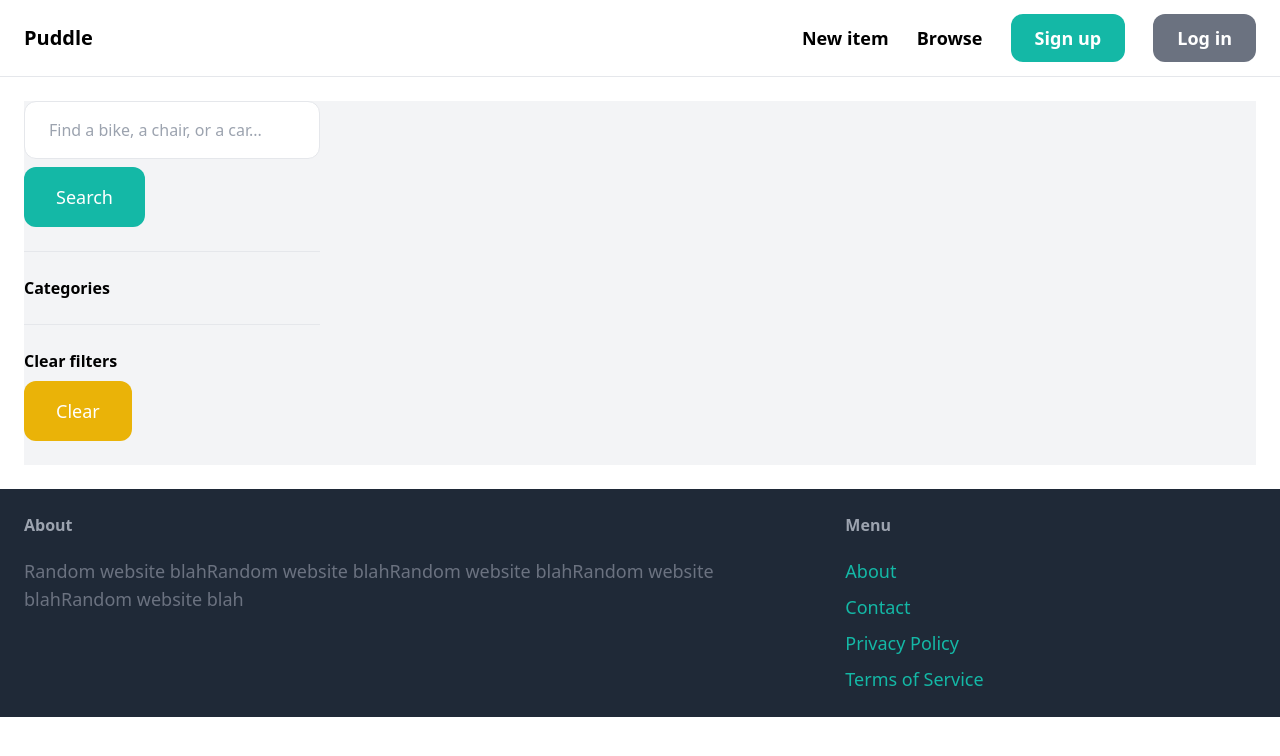
After one commit to sobanshoaib/django-marketplace, a Django app: page /items/ in a window 1280 px wide. The commit adds this page. Shown: the top 756 px of the page. Run offline with Django 5.2, Linux system fonts and the light colour scheme; data that the repository does not hold is empty; some libraries are stand-ins or nearby versions.

Commit message:
added a search feature

```diff
--- a/coolMarketplace/core/templates/core/base.html
+++ b/coolMarketplace/core/templates/core/base.html
@@ -12,7 +12,7 @@
 
         <div class="space-x-6">
             <a href="{% url 'item:new' %}" class="text-lg font-semibold hover:text-gray-500">New item</a>
-            <a href="#" class="text-lg font-semibold hover:text-gray-500">Browse</a>
+            <a href="{% url 'item:items' %}" class="text-lg font-semibold hover:text-gray-500">Browse</a>
 
             {% if request.user.is_authenticated %}
                 <a href="#" class="px-6 py-3 text-lg font-semibold bg-teal-500 text-white rounded-xl hover:bg-teal-700">Inbox</a>
--- /dev/null
+++ b/coolMarketplace/item/templates/item/items.html
@@ -0,0 +1,55 @@
+{% extends 'core/base.html' %}
+
+{% block title %}Items{% endblock %}
+
+{% block content %}
+    <div class="pb-6 grid grid-cols-4 gap-4 bg-gray-100">
+        <div class="col-span-1">
+            <form method="get" action="{% url 'item:items'%}">
+                <input name="query" class="w-full py-4 px-6 border rounded-xl" type="text" value="{{ query }}" placeholder="Find a bike, a chair, or a car...">
+                <button class="mt-2 py-4 px-8 text-lg bg-teal-500 text-white rounded-xl">Search</button>
+            </form>
+
+            <hr class="my-6">
+
+            <p class="font-semibold">Categories</p>
+
+            <ul>
+                {% for category in categories %}
+                    <li class="py-2 px-2 rounded-xl{% if category.id == category_id %} bg-gray-200{% endif %}">
+                        <a href="{% url 'item:items' %}?query={{ query }}&category={{ category.id}}">{{ category.name}}</a>
+                    </li>
+                {% endfor %}
+            </ul>
+
+            <hr class="my-6">
+
+            <p class="font-semibold">Clear filters</p>
+
+            <ul>
+                <li><a href="{% url 'item:items' %}" class="mt-2 py-4 px-8 inline-block bg-yellow-500 text-lg rounded-xl text-white">Clear</a>
+                </li>
+
+        </div>
+
+        <div class="col-span-3">
+            <div class="grid grid-cols-3 gap-3">
+                {% for item in items %}
+                    <div>
+                        <a href="{% url 'item:detail' item.id %}">
+                            <div>
+                                <img src="{{ item.image.url }}" class="rounded-t-xl">
+                            </div>
+
+                            <div class="p-6 bg-white rounded-b-xl">
+                                <h2 class="text-2xl">{{ item.name }}</h2>
+                                <p class="text-gray-500">Price: {{ item.price }}</p>
+                            </div>
+                        </a>
+                    </div>
+                {% endfor %}
+            </div>
+
+        </div>
+    </div>
+{% endblock %}
--- a/coolMarketplace/item/urls.py
+++ b/coolMarketplace/item/urls.py
@@ -5,6 +5,7 @@ from . import views
 app_name = 'item'
 
 urlpatterns = [
+    path('', views.items, name='items'),
     path('new/', views.new, name="new"),
     path('<int:pk>/', views.detail, name='detail'),
     path('<int:pk>/delete/', views.delete, name='delete'),
--- a/coolMarketplace/item/views.py
+++ b/coolMarketplace/item/views.py
@@ -1,7 +1,26 @@
 from django.contrib.auth.decorators import login_required
 from django.shortcuts import render, get_object_or_404, redirect
-from .models import Item
+from django.db.models import Q
+from .models import Item, Category
 from .forms import NewItemForm, EditItemForm
+
+def items(request):
+    query = request.GET.get('query', '')
+    category_id = request.GET.get('category', 0)
+    categories = Category.objects.all()
+    items = Item.objects.filter(is_sold=False)
+
+    if category_id:
+        items = items.filter(category_id=category_id)
+
+    if query:
+        items = items.filter(Q(name__icontains=query) | Q(description__icontains=query))
+    return render(request, 'item/items.html', {
+        'items': items,
+        'query': query,
+        'categories': categories,
+        'category_id': int(category_id),
+    })
 
 def detail(request, pk):
     item = get_object_or_404(Item, pk=pk)
```
Also changed, not shown: coolMarketplace/media/items_images/hoodie_K9i1bGd.jpeg (added).
